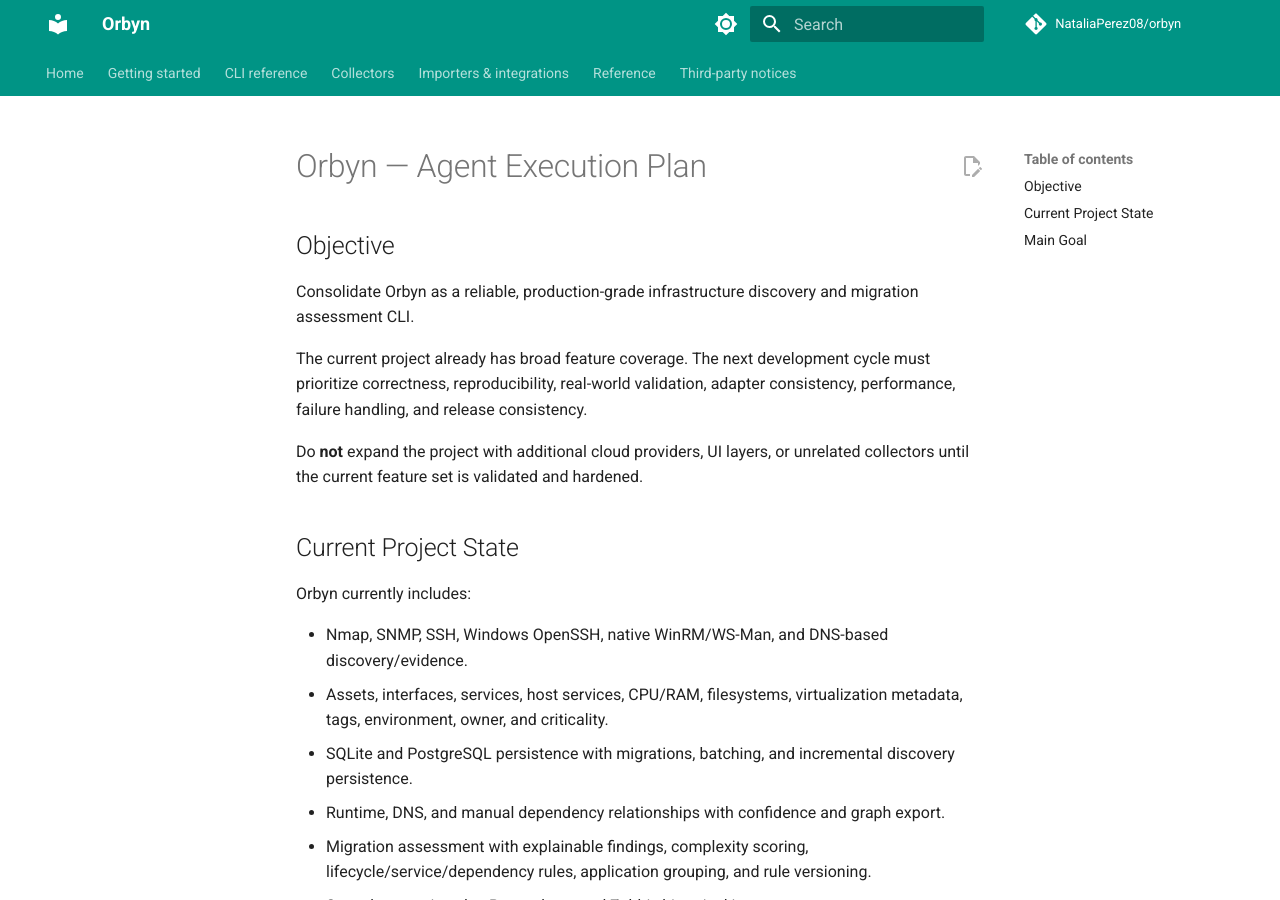
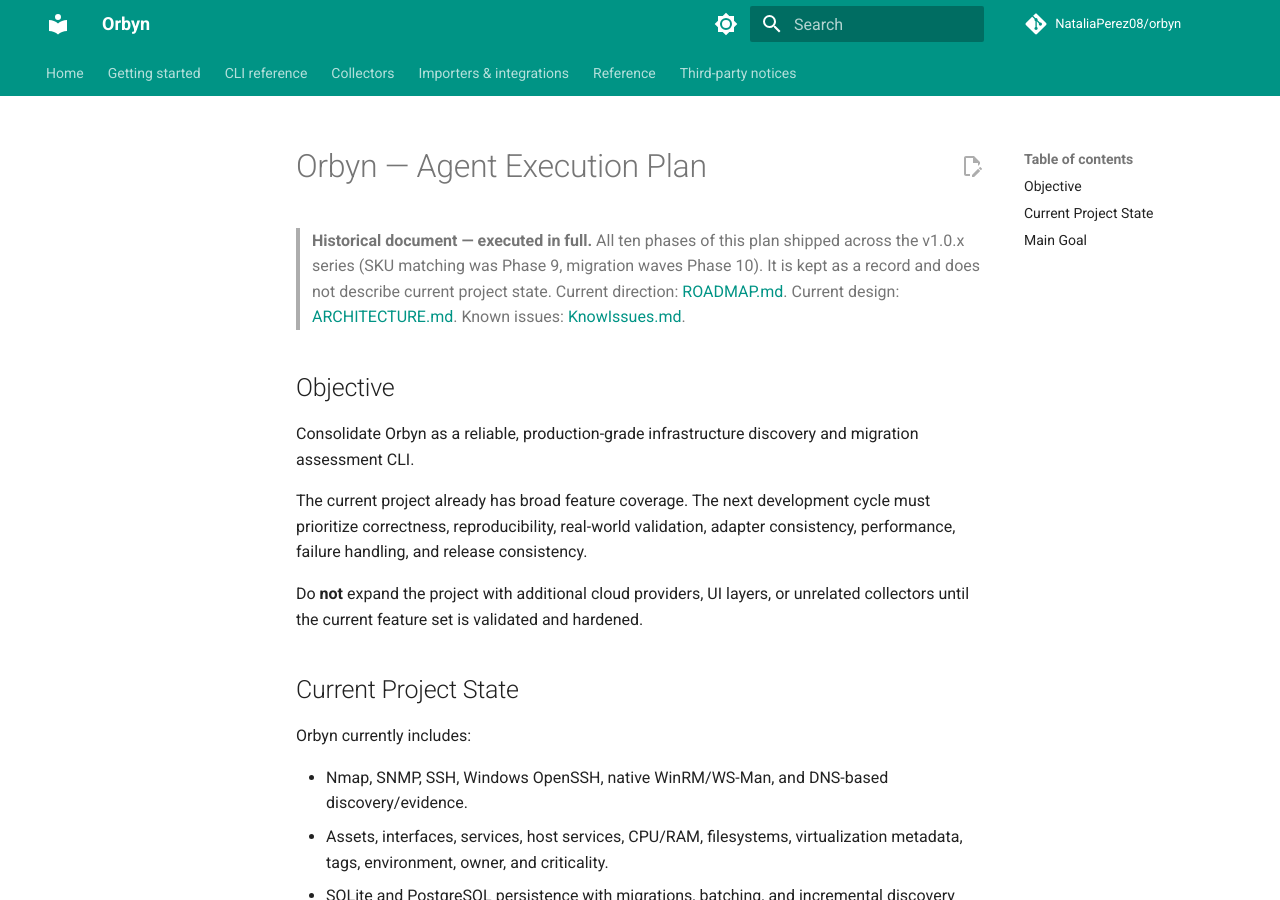
Before and after one commit to NataliaPerez08/orbyn, an MkDocs documentation site: the page built from docs/ORBYN_AGENT_PLAN.md, in a window 1280 px wide and 900 px high. Built offline with MkDocs 1.6.1 and Material for MkDocs 9.7.7, drawn with Linux system fonts in a browser that asks for light colours; comment, search, counter and statistics services are not loaded.

Commit message:
docs: consolidate planning documentation (V1.1-05)
Documentation governance per the v1.1 plan. Classification:

- ROADMAP.md, BACKLOG.md — CURRENT (strategic direction / parking lot)
- ORBYN_AGENT_PLAN.md, EXECUTION_PLAN.md, PRE_RELEASE_PLAN.md,
  PLAN_ISSUES.md — HISTORICAL: all executed (agent plan phases 1-10,
  execution cycles 1-11, v1.0.3 + v1.0.4 releases, all issue-plan
  phases). Each now carries a historical banner pointing at ROADMAP,
  ARCHITECTURE and KnowIssues as the authoritative documents, so none
  can be mistaken for current project state.

Also fixed: PRE_RELEASE_PLAN's stale 'Status: follow-up in progress'
line, and BACKLOG's 'Cloud SKU adapters' open item (shipped as
'orbyn sku-match').

```diff
--- a/docs/ORBYN_AGENT_PLAN.md
+++ b/docs/ORBYN_AGENT_PLAN.md
@@ -1,4 +1,10 @@
 # Orbyn — Agent Execution Plan
+
+> **Historical document — executed in full.** All ten phases of this plan
+> shipped across the v1.0.x series (SKU matching was Phase 9, migration waves
+> Phase 10). It is kept as a record and does not describe current project
+> state. Current direction: [ROADMAP.md](ROADMAP.md). Current design:
+> [ARCHITECTURE.md](ARCHITECTURE.md). Known issues: [KnowIssues.md](KnowIssues.md).
 
 ## Objective
 
```
Also changed, not shown: docs/BACKLOG.md (+2 -1 lines), docs/EXECUTION_PLAN.md (+6 -0 lines), docs/PLAN_ISSUES.md (+6 -0 lines), docs/PRE_RELEASE_PLAN.md (+7 -1 lines).
